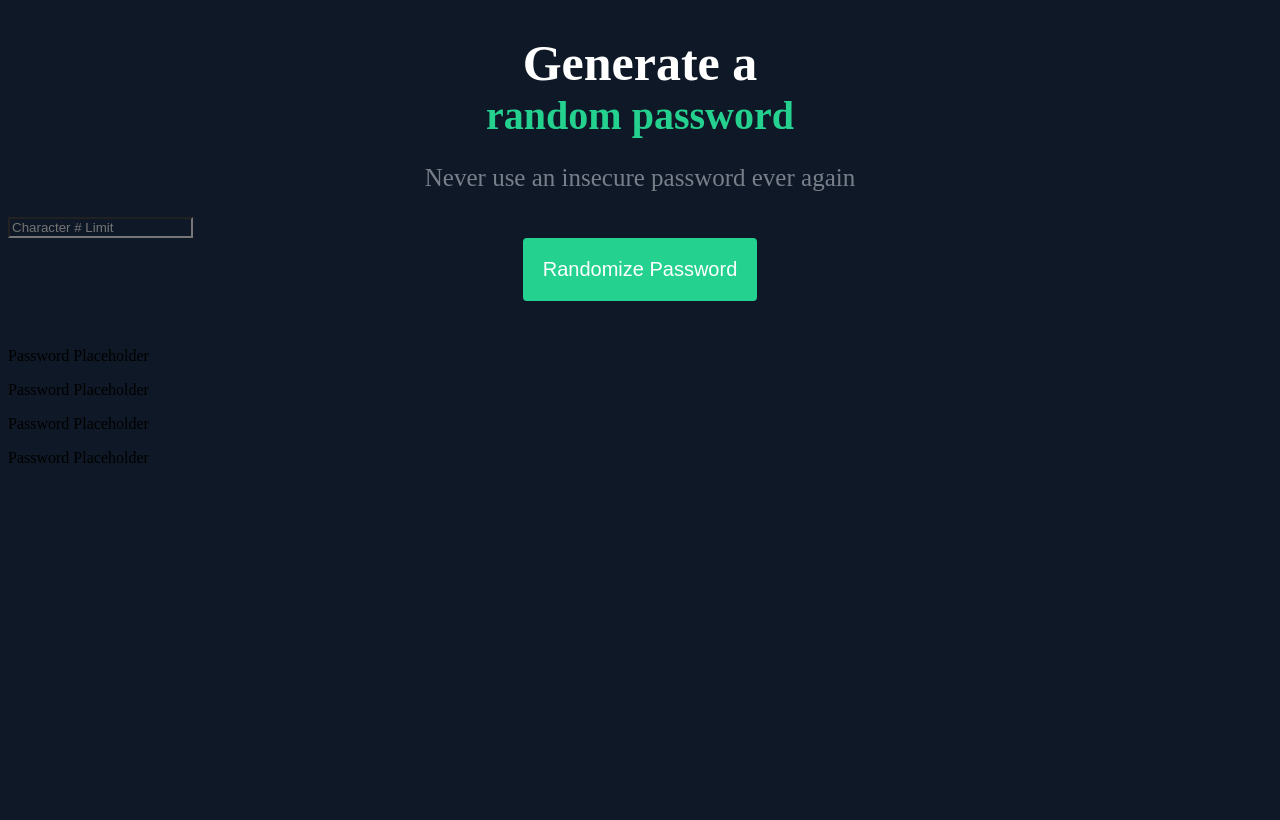
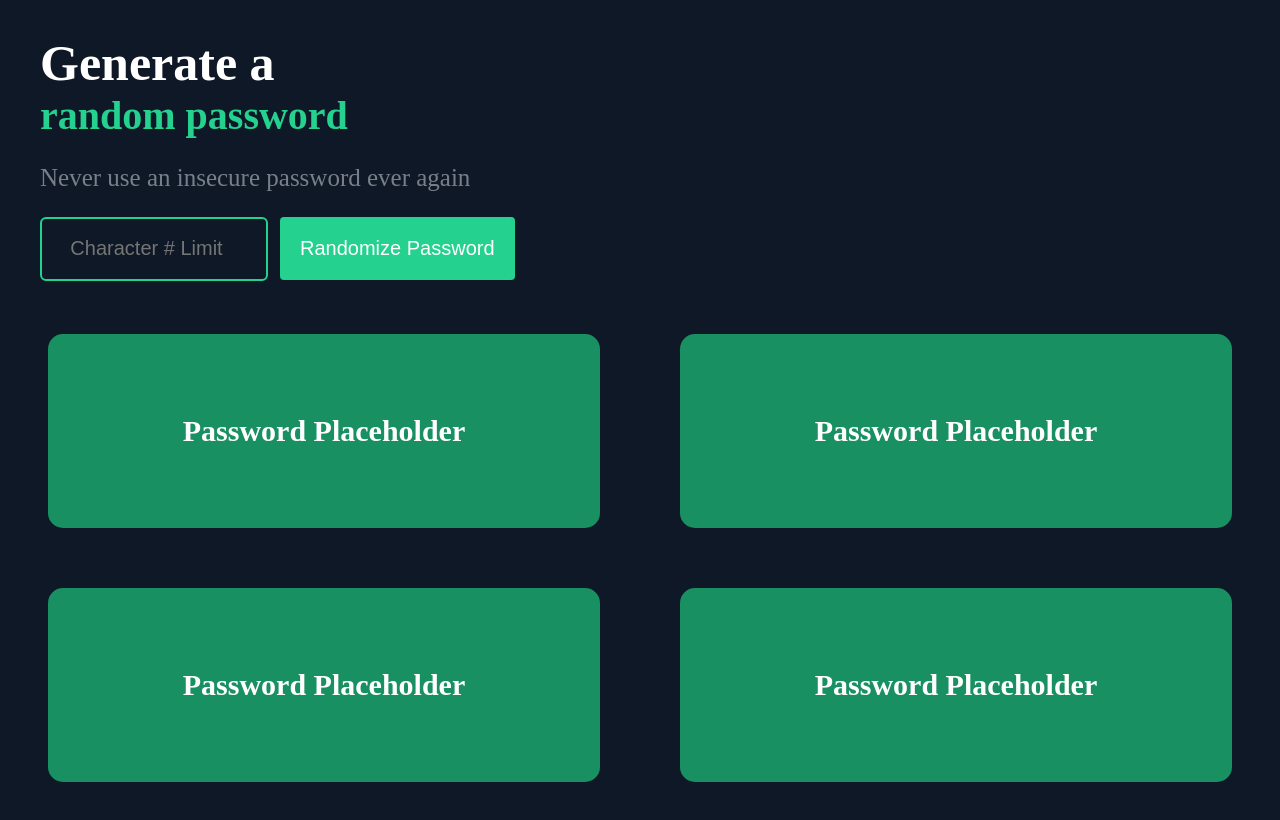
Before and after one commit to MortalChris/RandomPassGen, a plain HTML site: page index.html in a window 1280 px wide. Drawn offline with Linux system fonts and the light colour scheme.

Commit message:
Update index.css

```diff
--- a/index.css
+++ b/index.css
@@ -3,7 +3,8 @@
 }
 /*h1 and paragrapgh underneath*/
 .heading{
-    text-align: center;
+    /*text-align: center;*/
+    margin-left: 2rem;
 }
 h1 {
     color: white;
@@ -21,14 +22,18 @@ h1 {
 /*"Never use an insecure password ever again"*/
 .paragraph {
     color: #787f8a;
-    text-align: center;
+    /*text-align: center;*/
+    margin-left: 2rem;
     font-size: 25px;
     margin-block-start: 0;
 }
 /*Randomize Button*/
 .button {
-    text-align: center;
+    padding-left: 15rem;
+    margin-left: 2rem;
+    /*text-align: center;*/
     transition-duration: 0.4s;
+    margin-bottom: 1.5rem;
 }
 button:hover {
     background-color: #66ffb8;
@@ -39,26 +44,74 @@ button{
     border: none;
     font-size: 20px;
     background-color: #24d18f;
+    padding-left: 2rem;
     padding: 20px;
     border-radius: 4px;
-    margin-block-end: 30px;
 }
+/*Password Length Input*/
+#Nmbr{
+    padding-left: 2rem;
+}
+#PassLength{
+    float: left;
+    padding: 1.25rem;
+    user-select: none;
+    height: 1.27rem;
+    width: 11.5rem;
+    border-radius: 6px;
+    border: none;
+    border: 2px solid #24d18f;
+    outline: none;
+    font-size: 20px;
+    text-align: center;
+    color: white;
+}
+
 /*Randomize Passwords*/
-.RandomPass-grid{
+#RandomPass-grid{
     display: grid;
     gap: 1.4rem;
-
+    grid-template-columns: repeat(2, 1fr);
+    grid-template-rows: repeat(2, 1fr);
+    grid-column-gap: 0px;
+    grid-row-gap: 0px;
 }
-.RandomPass-grid p{
+#RandomPass-grid p{
     color: white;
+    background-color: #199062;
     font-weight: bold;
-    font-size: 20px;
-    background-color: #160033;
-    padding: 100px;
-    border-radius: 20px;
+    font-size: 30px;
+    text-align: center;
+    padding: 80px;
+    border-radius: 15px;
+    margin-left: 40px;
+    margin-right: 40px;
+}
    /* border-style: solid;
     border-color: #280063; */
+/*Footer
+.footer{
+    position:fixed;
+    left:0px;
+    bottom:0px;
+    height:30px;
+    width:100%;
+    padding-top:10px;
+    background:#020c1f;
+    text-align: center;
+    color:white;
 }
+*/
+/*Gridbox for randomize passwords*/
 #random-el1{
-
+    grid-area: 1 / 1 / 2 / 2;
 }
+#random-el2{
+    grid-area: 1 / 2 / 2 / 3;
+}
+#random-el3{
+    grid-area: 2 / 1 / 3 / 2;
+}
+#random-el4{
+    grid-area: 2 / 2 / 3 / 3;
+}
```
